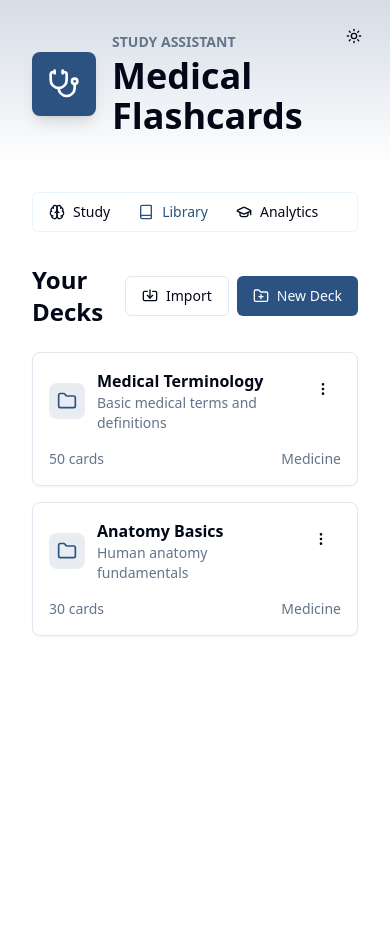
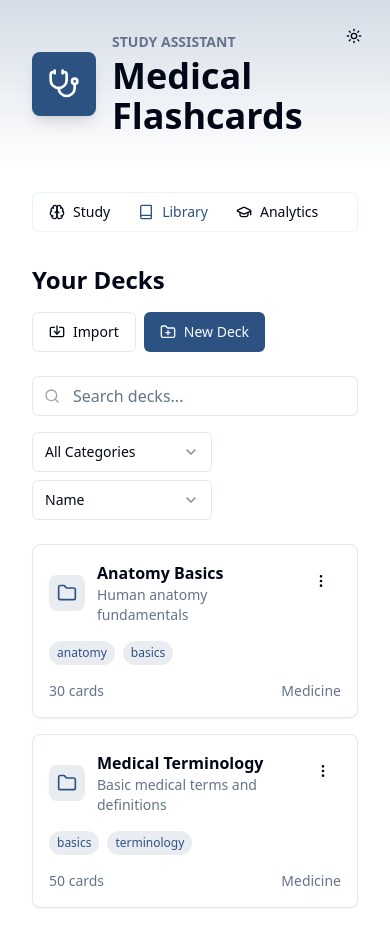
Before and after one commit to VespianRex/cardgenius, a React (Vite) app: page / in a window 390 px wide. Before the commit the page ends 844 px from the top, so only its background shows below. Built offline with nearby package versions, Linux system fonts and the light colour scheme.

Commit message:
Add search, filter, and sort features
Implement functionality to search through cards, filter by tags or categories, and sort by various criteria. Ensure mobile responsiveness for improved user experience.
[skip gpt_engineer]

```diff
--- a/src/components/DeckManagement/DeckList.tsx
+++ b/src/components/DeckManagement/DeckList.tsx
@@ -1,13 +1,21 @@
 import { useState } from "react";
 import { Card } from "@/components/ui/card";
 import { Button } from "@/components/ui/button";
-import { Folder, FolderPlus, MoreVertical, Import, ArrowUpRight } from "lucide-react";
+import { Folder, FolderPlus, MoreVertical, Import, ArrowUpRight, Search } from "lucide-react";
 import {
   DropdownMenu,
   DropdownMenuContent,
   DropdownMenuItem,
   DropdownMenuTrigger,
 } from "@/components/ui/dropdown-menu";
+import { Input } from "@/components/ui/input";
+import {
+  Select,
+  SelectContent,
+  SelectItem,
+  SelectTrigger,
+  SelectValue,
+} from "@/components/ui/select";
 import { toast } from "sonner";
 
 interface Deck {
@@ -16,33 +24,37 @@ interface Deck {
   description: string;
   cardCount: number;
   category: string;
+  tags: string[];
 }
 
 export const DeckList = () => {
+  const [searchQuery, setSearchQuery] = useState("");
+  const [selectedCategory, setSelectedCategory] = useState("all");
+  const [sortBy, setSortBy] = useState("name");
   const [decks, setDecks] = useState<Deck[]>([
     {
       id: "1",
       name: "Medical Terminology",
       description: "Basic medical terms and definitions",
       cardCount: 50,
-      category: "Medicine"
+      category: "Medicine",
+      tags: ["basics", "terminology"]
     },
     {
       id: "2",
       name: "Anatomy Basics",
       description: "Human anatomy fundamentals",
       cardCount: 30,
-      category: "Medicine"
+      category: "Medicine",
+      tags: ["anatomy", "basics"]
     }
   ]);
 
   const handleImport = () => {
-    // Placeholder for import functionality
     toast.info("Import functionality coming soon!");
   };
 
   const handleExport = (deckId: string) => {
-    // Placeholder for export functionality
     toast.info("Export functionality coming soon!");
   };
 
@@ -51,9 +63,27 @@ export const DeckList = () => {
     toast.success("Deck deleted successfully");
   };
 
+  const filteredAndSortedDecks = decks
+    .filter(deck => {
+      const matchesSearch = deck.name.toLowerCase().includes(searchQuery.toLowerCase()) ||
+        deck.description.toLowerCase().includes(searchQuery.toLowerCase());
+      const matchesCategory = selectedCategory === "all" || deck.category === selectedCategory;
+      return matchesSearch && matchesCategory;
+    })
+    .sort((a, b) => {
+      switch (sortBy) {
+        case "name":
+          return a.name.localeCompare(b.name);
+        case "cardCount":
+          return b.cardCount - a.cardCount;
+        default:
+          return 0;
+      }
+    });
+
   return (
     <div className="space-y-6">
-      <div className="flex justify-between items-center">
+      <div className="flex flex-col gap-4 md:flex-row md:justify-between md:items-center">
         <h2 className="text-2xl font-bold">Your Decks</h2>
         <div className="flex gap-2">
           <Button
@@ -73,8 +103,48 @@ export const DeckList = () => {
         </div>
       </div>
 
+      <div className="flex flex-col gap-4 md:flex-row md:items-center">
+        <div className="relative flex-1">
+          <Search className="absolute left-3 top-1/2 transform -translate-y-1/2 text-gray-400 h-4 w-4" />
+          <Input
+            type="search"
+            placeholder="Search decks..."
+            value={searchQuery}
+            onChange={(e) => setSearchQuery(e.target.value)}
+            className="pl-10"
+          />
+        </div>
+        <div className="flex gap-2 flex-col sm:flex-row">
+          <Select
+            value={selectedCategory}
+            onValueChange={setSelectedCategory}
+          >
+            <SelectTrigger className="w-[180px]">
+              <SelectValue placeholder="Category" />
+            </SelectTrigger>
+            <SelectContent>
+              <SelectItem value="all">All Categories</SelectItem>
+              <SelectItem value="Medicine">Medicine</SelectItem>
+              <SelectItem value="Anatomy">Anatomy</SelectItem>
+            </SelectContent>
+          </Select>
+          <Select
+            value={sortBy}
+            onValueChange={setSortBy}
+          >
+            <SelectTrigger className="w-[180px]">
+              <SelectValue placeholder="Sort by" />
+            </SelectTrigger>
+            <SelectContent>
+              <SelectItem value="name">Name</SelectItem>
+              <SelectItem value="cardCount">Card Count</SelectItem>
+            </SelectContent>
+          </Select>
+        </div>
+      </div>
+
       <div className="grid grid-cols-1 md:grid-cols-2 lg:grid-cols-3 gap-4">
-        {decks.map((deck) => (
+        {filteredAndSortedDecks.map((deck) => (
           <Card key={deck.id} className="p-4 hover:shadow-lg transition-shadow">
             <div className="flex items-start justify-between">
               <div className="flex items-center gap-3">
@@ -106,6 +176,16 @@ export const DeckList = () => {
                 </DropdownMenuContent>
               </DropdownMenu>
             </div>
+            <div className="mt-4 flex flex-wrap items-center gap-2">
+              {deck.tags.map(tag => (
+                <span
+                  key={tag}
+                  className="px-2 py-1 text-xs bg-medical-primary/10 text-medical-primary rounded-full"
+                >
+                  {tag}
+                </span>
+              ))}
+            </div>
             <div className="mt-4 flex items-center justify-between text-sm text-muted-foreground">
               <span>{deck.cardCount} cards</span>
               <span>{deck.category}</span>
```
